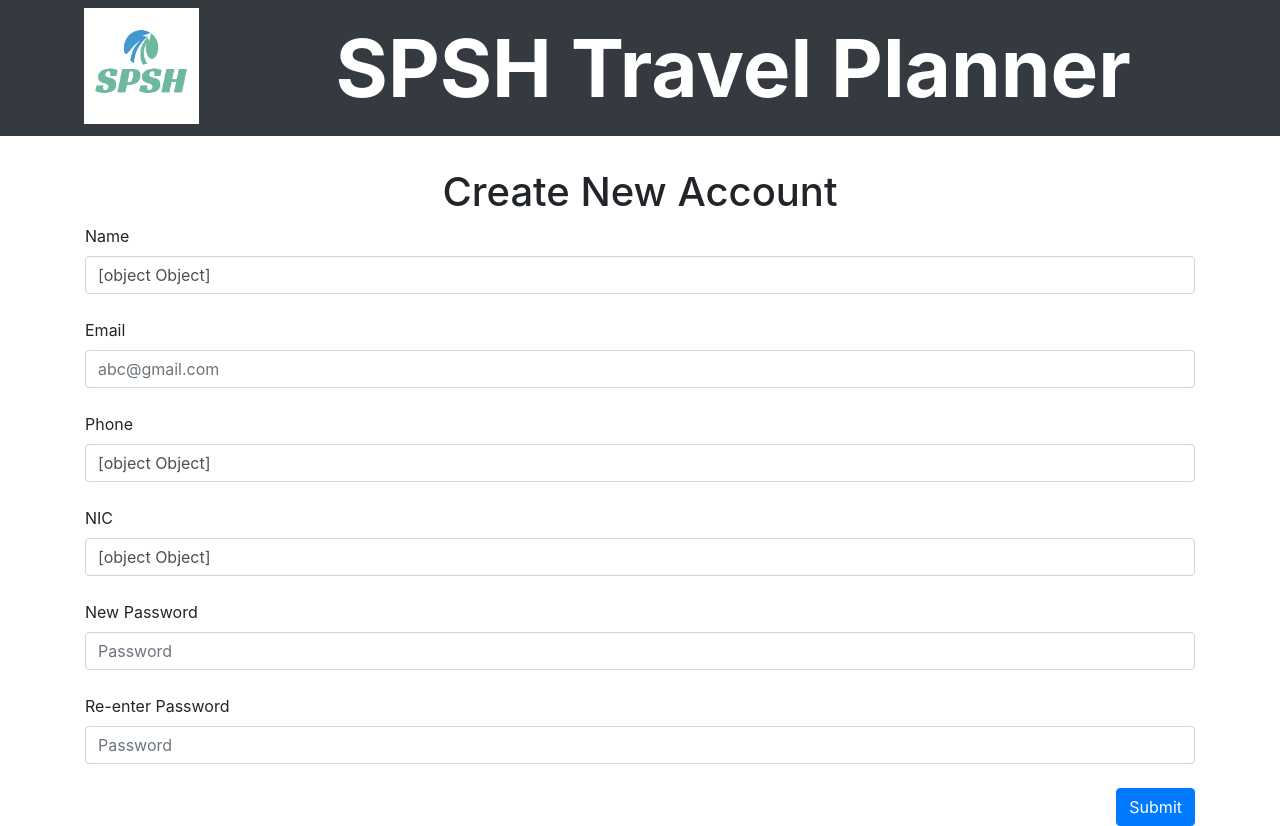
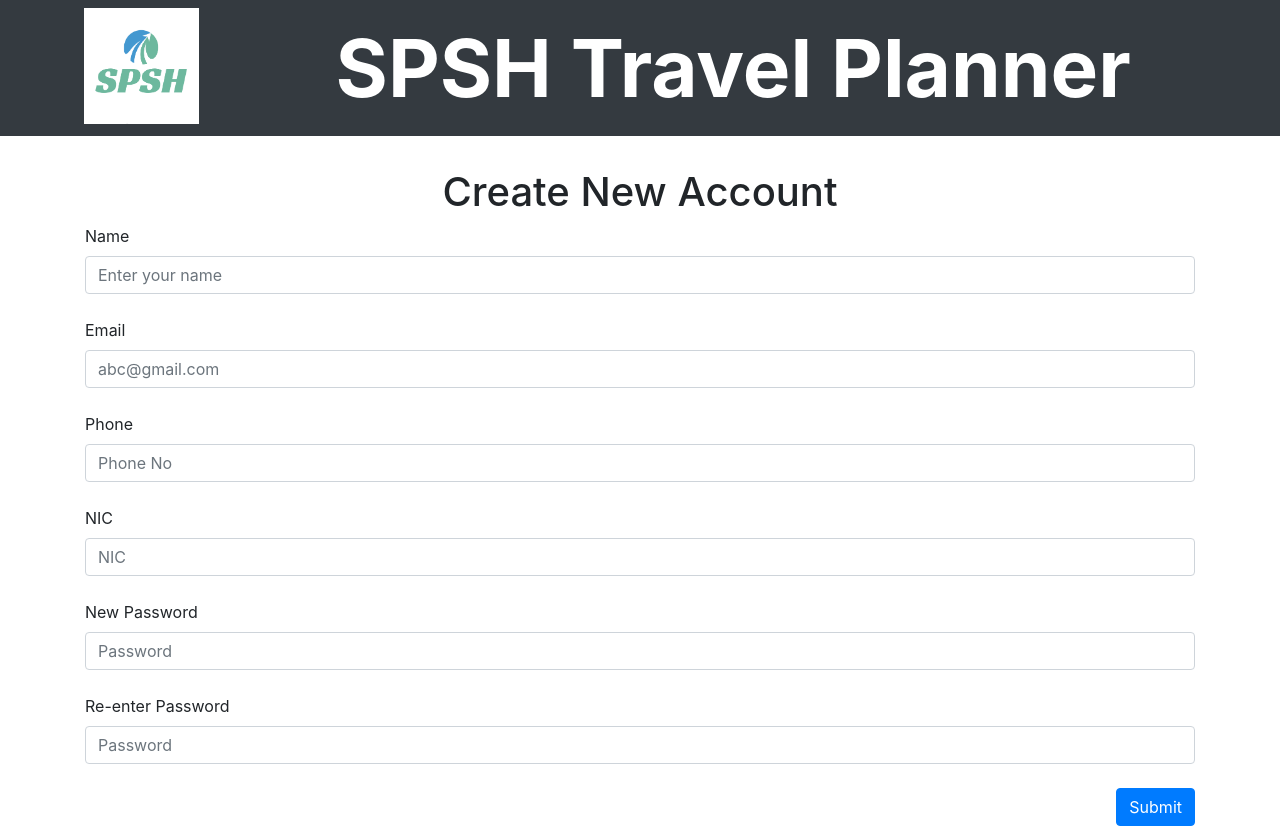
Before and after one commit to PoornaSenadheera100/SPSH-Travel-Planner, a React (Create React App) app in the folder frontend/: page /signup in a window 1280 px wide. Built offline with nearby package versions, Linux system fonts and the light colour scheme.

Commit message:
submmit changes

```diff
--- a/frontend/src/components/CreateForm.js
+++ b/frontend/src/components/CreateForm.js
@@ -4,14 +4,16 @@ import { useParams } from "react-router-dom";
 import axios from "axios";
 
 export default function CreateForm(props) {
-  const [name, setName] = useState({});
-  var   [email, setEmail] = useState({});
-  const [phone, setPhone] = useState({});
-  const [nic, setNic] = useState({});
-  const [password, setPassword] = useState({});
-  const [rePassword, setRePassword] = useState({});
+  const [name, setName] = useState("");
+  var [email, setEmail] = useState("");
+  const [phone, setPhone] = useState("");
+  const [nic, setNic] = useState("");
+  const [password, setPassword] = useState("");
+  const [rePassword, setRePassword] = useState("");
 
   email = useParams();
+
+
 
   useEffect(() => {
     if (props.getURL) {
@@ -28,28 +30,34 @@ export default function CreateForm(props) {
   function proceed() {
     TouristUpdateProfile();
   }
-  function TouristUpdateProfile(){
-    if (props.title=="Update tourist profile"){
-
+  function TouristUpdateProfile() {
+    if (props.title == "Update tourist profile") {
+      //Check of the Email is updated or not
+      if (setEmail != email) {
+        alert("Sorry you cannot edit the Email!");
+      } else {
         //check if both passwords are matching and then update
-      if(password != rePassword){
-        alert("Sorry passwords are not matching!")
-      }
-      else if(password === '' && rePassword === ''){
-        const updateTouristWithoutPassword={
+        if (password != rePassword) {
+          alert("Sorry passwords are not matching!");
+        } else if (password === "" && rePassword === "") {
+          const updateTouristWithoutPassword = {
             name,
             nic,
             phone,
-          email
+            email,
           };
-        axios(`http://localhost:8070/tourist/update/${email}`,updateTouristWithoutPassword).then(()=>{
+          axios(
+            `http://localhost:8070/tourist/update/${email}`,
+            updateTouristWithoutPassword
+          )
+            .then(() => {
               alert("Profile updated");
               window.location.replace("http://localhost:3000/tourist/");
-        }).catch((err)=>{
+            })
+            .catch((err) => {
               alert("Sorry unable to update tourist");
             });
-      }
-      else{
+        } else {
           const newTourist = {
             name,
             nic,
@@ -66,11 +74,8 @@ export default function CreateForm(props) {
             .catch((err) => {
               alert("Update failure occured ! ");
             });
-
         }
-
-
-
+      }
     }
   }
 
```
Lines whose indentation alone changed are shown as unchanged.
